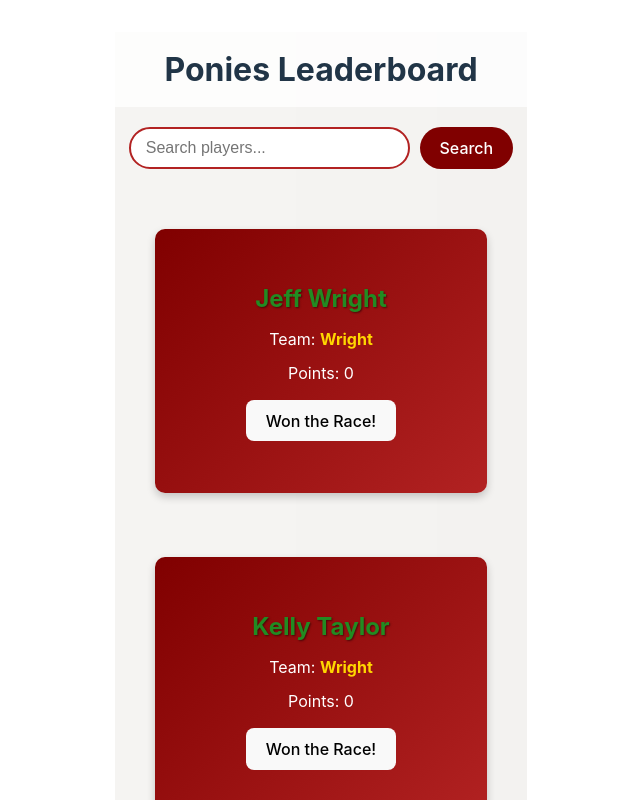
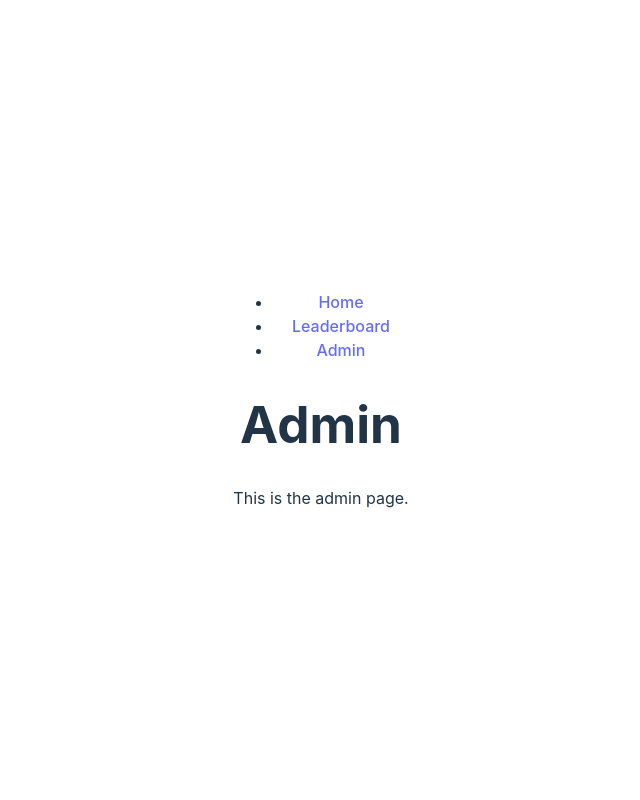
Before and after one commit to jonesjac20/Ponies, a React (Vite) app in the folder ponies/: page /admin in a window 1280 px wide. Shown: the top 800 px of the page, without its empty margins (319-959 px from the left). Built offline with nearby package versions, Linux system fonts and the light colour scheme.

Commit message:
WiP (Editing WinButton and nav structure).

```diff
--- a/ponies/package.json
+++ b/ponies/package.json
@@ -13,7 +13,8 @@
     "papaparse": "^5.5.2",
     "react": "^19.0.0",
     "react-bootstrap": "^2.10.9",
-    "react-dom": "^19.0.0"
+    "react-dom": "^19.0.0",
+    "react-router-dom": "^7.5.0"
   },
   "devDependencies": {
     "@eslint/js": "^9.19.0",
--- a/ponies/src/App.tsx
+++ b/ponies/src/App.tsx
@@ -2,17 +2,19 @@ import React, { useState, useEffect } from 'react';
 import { Container, Row, Col } from 'react-bootstrap';
 import Papa from 'papaparse';
 import PlayerComponent from './components/PlayerComponent';
-import { Player, Race, Team } from './types';
+import { Player, Team } from './types';
 import SearchBar from './components/SearchBar';
 import "./styles/App.css";
+import TeamContext from './context/TeamContext';
+import PoniesTabs from './PoniesTabs';
+import { useNavigate } from 'react-router-dom';
 
 function App() {
     const [players, setPlayers] = useState([] as Player[]);
-    const [foundList, setFoundList] = useState<Player[]>([]);
+    const [storedPoints, setStoredPoints] = useState(localStorage.getItem('playerPoints') || '{}');
+    const [teamsList, setTeams] = useState(new Map<string, Team>());
 
-    const [teams, setTeams] = useState(new Map<string, Team>());
-
-    // Fetch the CSV file and parse it. The parsed data will be stored in the players state.
+    // Fetch the CSV file and parse it. The parsed data will be stored in the players state, as well as the teams stored in the teamsList state.
     useEffect(() => {
         fetch('/data/Players.csv') // Fetch CSV file
             .then(response => {
@@ -74,65 +76,22 @@ function App() {
             });
     }, []);
 
-    // Save points to local storage whenever players state changes
+    // Initializes storage, if needed.
     useEffect(() => {
-        const points = players.reduce((acc, player) => {
-            acc[player.id] = player.points;
-            return acc;
-        }, {} as { [key: string]: number });
-
-        localStorage.setItem('playerPoints', JSON.stringify(points));
-        setFoundList(players);
+        const storedPoints = localStorage.getItem('playerPoints');
+        // Initialize local storage to 0. This will be a map of player IDs to points.
+        if (!storedPoints) {
+            players.map(player => {
+                localStorage.setItem('playerPoints', JSON.stringify({ [player.id]: 0 }));
+            })
+        }
     }, [players]);
 
-    const updatePlayerPoints = (id: number, points: number) => {
-        const newPlayerOrder = players.map(player => player.id === id ? { ...player, points } : player);
-        setPlayers(newPlayerOrder);
-    };
+    return (
+        <TeamContext.Provider value={teamsList}>
+            <PoniesTabs />
+        </TeamContext.Provider>
 
-    const handleSearchInputChange = (event: React.ChangeEvent<HTMLInputElement>) => {
-        const foundList: Player[] = [];
-        const value = event.target.value.split(' ').join().toLocaleLowerCase();
-        // Searches by first name and last name conjoined and set lowercase.
-        for (const p of players) {
-            const target = (p.first_name + ' ' + p.last_name).toLocaleLowerCase().split(' ').join();
-            for (let i = 0; i < p.first_name.length + p.last_name.length; i++) {
-                if (target.substring(i, i + value.length) === value.substring(i, i + value.length)) {
-                    foundList.push(p);
-                    break;
-                }
-            }
-        }
-        // console.log(foundList);
-        setFoundList(foundList);
-    }
-
-    return (
-        <div className="app-container">
-            <h1 className="app-title">Ponies Leaderboard</h1>
-            {/* Pass the players state and updatePlayerPoints function to the Controls component */}
-            <SearchBar handleSearch={handleSearchInputChange} />
-            {/* Display the leaderboard */}
-            <div className="board-container">
-                <Container fluid id="board">
-                    <Row className="flex-row">
-                        {foundList.sort((a, b) => b.points - a.points).map((player, index) => (
-                            <div key={index}>
-                                <Col xs="auto">
-                                    {/* Pass the player object to the PlayerComponent */}
-                                    <PlayerComponent
-                                        player={player}
-                                        players={players}
-                                        updatePlayerPoints={updatePlayerPoints}
-                                    />
-                                </Col>
-                                <br />
-                            </div>
-                        ))}
-                    </Row>
-                </Container>
-            </div>
-        </div>
     );
 }
 
--- /dev/null
+++ b/ponies/src/PoniesTabs.tsx
@@ -0,0 +1,22 @@
+import { BrowserRouter as Router, Route, Routes, Link } from 'react-router-dom';
+import Leaderboard from './screens/Leaderboard';
+import Admin from './screens/Admin';
+
+export default function PoniesTabs() {
+    return (
+        <Router>
+            <nav>
+                <ul>
+                    <li><Link to="/">Home</Link></li>
+                    <li><Link to="/leaderboard">Leaderboard</Link></li>
+                    <li><Link to="/admin">Admin</Link></li>
+                </ul>
+            </nav>
+            <Routes>
+                <Route path="/" element={<div>Home</div>} />
+                <Route path="/leaderboard" element={<Leaderboard />} />
+                <Route path="/admin" element={<Admin />} />
+            </Routes>
+        </Router>
+    );
+}
--- a/ponies/src/components/PlayerComponent.tsx
+++ b/ponies/src/components/PlayerComponent.tsx
@@ -1,18 +1,11 @@
-import React from 'react';
+import React, {useContext} from 'react';
 import '../styles/PlayerComponent.css';
-import type { Player } from '../types';
+import type { Player, Team } from '../types';
 import { Card, CardTitle } from 'react-bootstrap';
 import WinButton from './WinButton';
-
-export default function PlayerComponent({
-    player,
-    players,
-    updatePlayerPoints,
-}: {
-    player: Player;
-    players: Player[];
-    updatePlayerPoints: (id: number, points: number) => void;
-}) {
+import TeamContext from '../context/TeamContext';
+export default function PlayerComponent(props: { player: Player }) {
+    const player = props.player;
     return (
         <div className="card-container">
             <Card>
@@ -24,7 +17,7 @@ export default function PlayerComponent({
                 </p>
                 <p className="card-details">Points: {player.points}</p>
                 <div className="win-button-container">
-                    <WinButton id={player.id} players={players} updatePlayerPoints={updatePlayerPoints} />
+                    <WinButton />
                 </div>
             </Card>
         </div>
--- a/ponies/src/components/WinButton.tsx
+++ b/ponies/src/components/WinButton.tsx
@@ -1,51 +1,18 @@
-import React, { useState, useEffect } from 'react';
+import React, { useState, useEffect, useContext } from 'react';
 import { Form, Button } from 'react-bootstrap';
-import { Player } from '../types';
+import { Player, Team } from '../types';
 import '../styles/WinButton.css';
+import TeamContext from '../context/TeamContext';
 
-interface WinButtonProps {
-    players: Player[];
-    id: number;
-    updatePlayerPoints: (id: number, points: number) => void;
-}
-
-export default function WinButton(props: WinButtonProps) {
-    const [id, setId] = useState<number>(props.id);
-    const [points, setPoints] = useState<number>(localStorage.getItem('points') ? parseInt(localStorage.getItem('points') || '0') : 0);
-
-    useEffect(() => {
-        setId(props.id);
-    }, [props.id]);
+export default function WinButton() {
+    const points = localStorage.getItem('points') ? JSON.parse(localStorage.getItem('points') || '') : 0;
     function handleWin() {
-        console.log('handleWin called');
-        if (!id) {
-            alert('Please enter a player ID');
-            return;
-        }
-        else {
-            // Update the player's points
-            const player = props.players.find(player => player.id === id);
-            if (player) {
-                // Update the player's points
-                props.updatePlayerPoints(id, points + 1);
-                setPoints(points + 1);
-                localStorage.setItem('points', (points + 1).toString());
-            }
-            else {
-                alert('Player not found');
-            }
-        }
+        localStorage.setItem('points', JSON.stringify(points + 1));
     }
 
     return (
         <>
-        <Form>
-            <Form.Group>
-                <Button variant="danger" type="button" onClick={() => handleWin}>
-                    Won the Race!
-                </Button>
-            </Form.Group>
-        </Form>
+        <Button onClick={handleWin} className="win-button" />
         </>
-    );
+    )
 }
--- /dev/null
+++ b/ponies/src/context/TeamContext.tsx
@@ -0,0 +1,6 @@
+import { createContext } from 'react';
+import { Team } from '../types';
+
+const TeamContext = createContext<Map<string, Team>>(new Map());
+
+export default TeamContext;
--- /dev/null
+++ b/ponies/src/screens/Admin.tsx
@@ -0,0 +1,8 @@
+export default function Admin() {
+    return (
+        <div>
+            <h1>Admin</h1>
+            <p>This is the admin page.</p>
+        </div>
+    );
+}
--- /dev/null
+++ b/ponies/src/screens/Leaderboard.tsx
@@ -0,0 +1,53 @@
+import React, { useState, useEffect, useContext } from 'react';
+import { Container, Row, Col } from 'react-bootstrap';
+import { Player, Race, Team } from '../types';
+import SearchBar from '../components/SearchBar';
+import TeamContext from '../context/TeamContext';
+import PlayerComponent from '../components/PlayerComponent';
+
+export default function Leaderboard() {
+    const teamsList = useContext(TeamContext);
+    const players = useContext(TeamContext);
+    const [foundList, setFoundList] = useState<Player[]>([]);
+
+    const handleSearchInputChange = (event: React.ChangeEvent<HTMLInputElement>) => {
+        const foundList: Player[] = [];
+        const value = event.target.value.split(' ').join().toLocaleLowerCase();
+        // Searches by first name and last name conjoined and set lowercase.
+        for (const p of players) {
+            const target = (p.first_name + ' ' + p.last_name).toLocaleLowerCase().split(' ').join();
+            for (let i = 0; i < p.first_name.length + p.last_name.length; i++) {
+                if (target.substring(i, i + value.length) === value.substring(i, i + value.length)) {
+                    foundList.push(p);
+                    break;
+                }
+            }
+        }
+        // console.log(foundList);
+        setFoundList(foundList);
+    }
+
+    return (
+        <>
+            <SearchBar handleSearch={handleSearchInputChange} />
+            {/* Display the leaderboard */}
+            <div className="board-container">
+                <Container fluid id="board">
+                    <Row className="flex-row">
+                        {foundList.sort((a, b) => b.points - a.points).map((player, index) => (
+                            <div key={index}>
+                                <Col xs="auto">
+                                    {/* Pass the player object to the PlayerComponent */}
+                                    <PlayerComponent
+                                        player={player}
+                                    />
+                                </Col>
+                                <br />
+                            </div>
+                        ))}
+                    </Row>
+                </Container>
+            </div>
+        </>
+    )
+};
```
Also changed, not shown: ponies/src/TeamContext.d.ts (added, +17 -0 lines), 1 other file (tests, documents, lock files or other folders).
